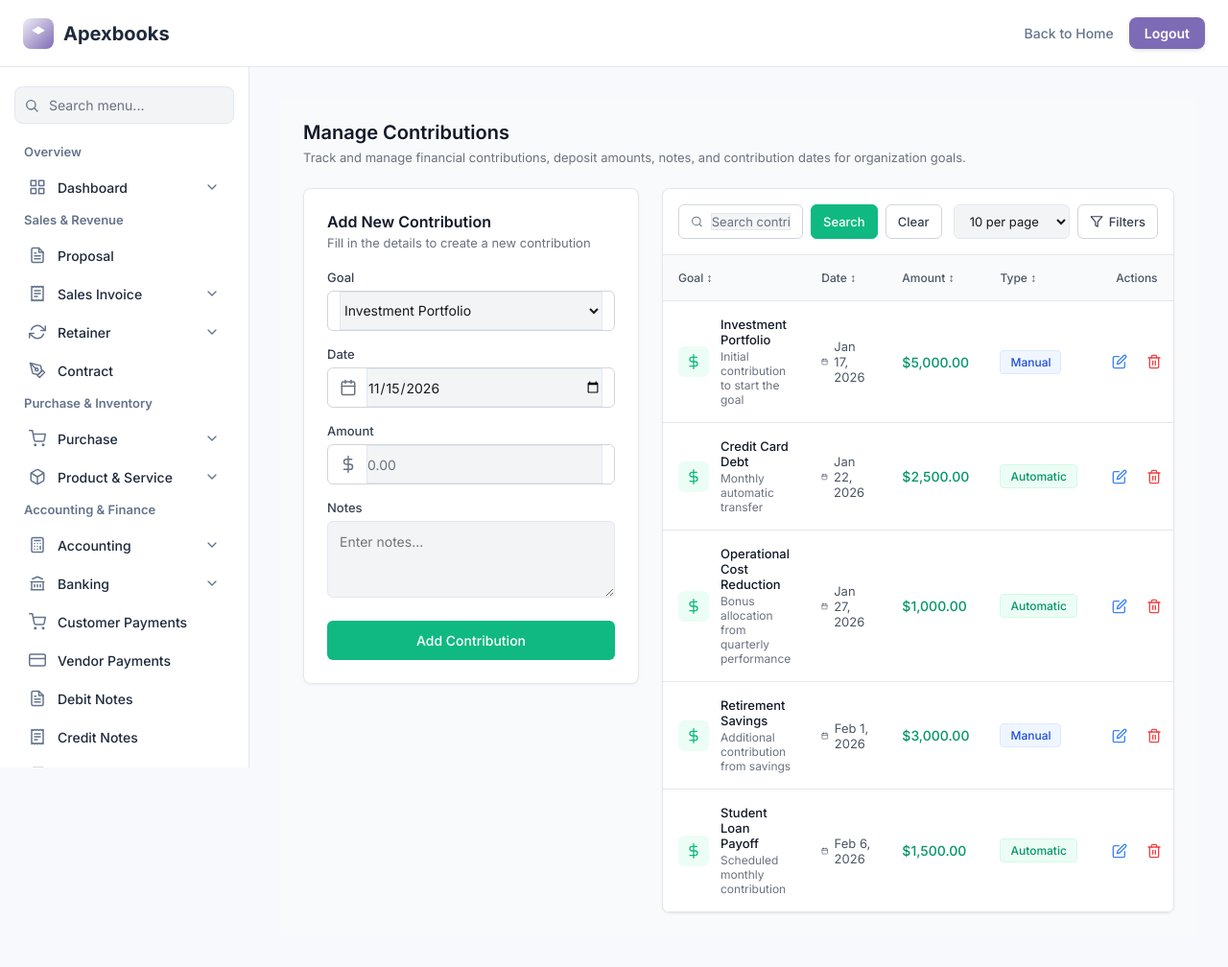
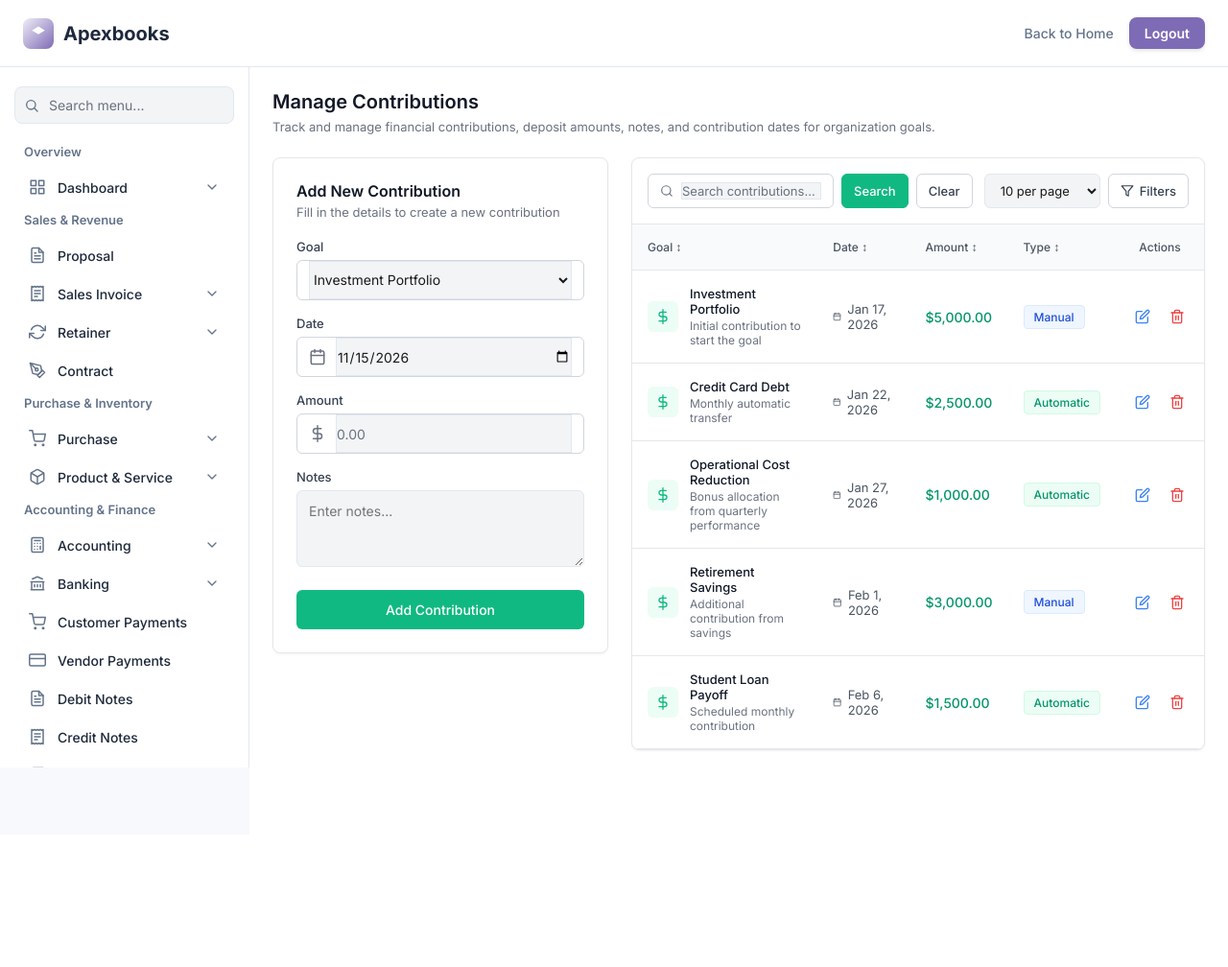
Before and after one commit to MahnoorMAK/LedgeInvo, a Laravel app: template resources/views/Pages/Goal/Contributions.blade.php in a window 1280 px wide. Shown: the whole page at 96% size. After the commit the page ends 800 px from the top, so only its background shows below. Run offline with Laravel 12, Linux system fonts and the light colour scheme; the template is opened without the code that fills it, so the values that code supplies are empty.

Commit message:
refactor styles in Contributions page

```diff
--- a/resources/views/Pages/Goal/Contributions.blade.php
+++ b/resources/views/Pages/Goal/Contributions.blade.php
@@ -2,6 +2,36 @@
 @section('title','Contributions')
 @section('content')
 
+<!-- AGGRESSIVE OVERRIDE TO REMOVE WRAPPER MARGINS, PADDING, AND FORCE WHITE BACKGROUND -->
+<style>
+    /* Reset the entire document and common wrapper classes */
+    html, body {
+        margin: 0 !important;
+        padding: 0 !important;
+        background-color: #ffffff !important;
+        width: 100% !important;
+        max-width: 100% !important;
+        overflow-x: hidden;
+    }
+
+    /* Target every possible container that might have padding */
+    #app, main, .main, .app-main, .main-content, .content, .content-wrapper,
+    .page-wrapper, .app-content, .container, .container-fluid, .page-content {
+        margin: 0 !important;
+        padding: 0 !important;
+        background-color: #ffffff !important;
+        width: 100% !important;
+        max-width: 100% !important;
+        box-shadow: none !important;
+        border: none !important;
+    }
+
+    /* Specifically target the direct child of the body or #app to remove any residual margin */
+    body > div, #app > div {
+        margin: 0 !important;
+        padding: 0 !important;
+    }
+</style>
 
 <section id="manage-contributions-app">
     <style>
@@ -9,12 +39,15 @@
         #manage-contributions-app {
             font-family: -apple-system, BlinkMacSystemFont, "Segoe UI", Roboto, Helvetica, Arial, sans-serif;
             color: #374151;
-            background: #f9fafb;
+            background: #ffffff; /* Changed from #f9fafb to #ffffff */
             padding: 24px;
             box-sizing: border-box;
             font-size: 14px;
             position: relative;
             min-height: 100vh;
+            width: 100%;
+            max-width: 100%;
+            margin: 0;
         }
         #manage-contributions-app * { box-sizing: border-box; }
 
```
